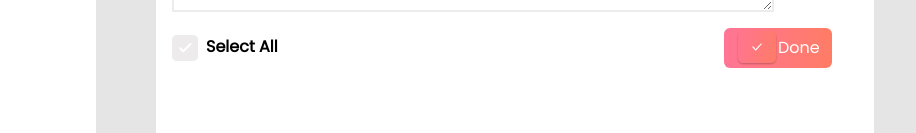
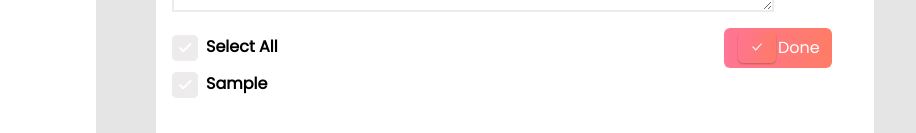
Before and after one commit to shihabsararrafid/task-02, a React (Create React App) app: page / in a window 1280 px wide. Both pictures are taken after typing "Sample" into the empty fields and a click on the button "Add". Shown: the part 667-800 px from the top of the page, without its empty margins (0-916 px from the left). Built offline with nearby package versions, Linux system fonts and the light colour scheme.

Commit message:
selecting method done

```diff
--- a/src/Components/HomeMain/ToDo.js
+++ b/src/Components/HomeMain/ToDo.js
@@ -4,9 +4,22 @@ import uncheck from "./../../Images/Icon_Vector_Uncheck.png";
 import check from "./../../Images/Icon_Vector_Check.png";
 const ToDo = () => {
   const [select, setSelect] = useState(false);
+  const [selectsingle, setSelectSingle] = useState([]);
   const [todo, setTodo] = useState("");
   const [list, setList] = useState([]);
-  console.log(todo);
+  //console.log(selectsingle);
+  const handleSelectSingle = (i) => {
+    const find = selectsingle.find((s) => s === i);
+
+    if (find === undefined) {
+      setSelectSingle([...selectsingle, i]);
+    }
+    if (find !== undefined) {
+      const filter = selectsingle.filter((s) => s !== i);
+      setSelectSingle([...filter]);
+    }
+  };
+  console.log(selectsingle);
   const addToList = () => {
     const newItem = todo;
     const newList = [...list, newItem];
@@ -15,7 +28,7 @@ const ToDo = () => {
     const element = document.getElementById("textarea");
     element.value = "";
   };
-  console.log(list);
+  //console.log(list);
   return (
     <div className="w-full h-[460px] mt-[37px] bg-white p-4">
       <h1 className="font-semibold text-base ">To Do List </h1>
@@ -55,6 +68,24 @@ const ToDo = () => {
             </button>
           </div>
         </div>
+        <div>
+          {list.map((l) => (
+            <div className="flex my-1">
+              {" "}
+              <img
+                onClick={() => handleSelectSingle(list.indexOf(l))}
+                className="w-[26px] h-[26px]"
+                src={`${select ? check : uncheck}`}
+                alt=""
+              />{" "}
+              <div className="flex w-full   flex-wrap">
+                <span className="font-semibold break-words block w-full ml-2">
+                  {l}
+                </span>
+              </div>
+            </div>
+          ))}
+        </div>
       </section>
     </div>
   );
```
